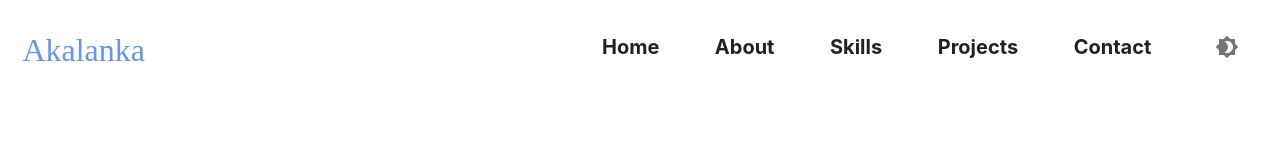
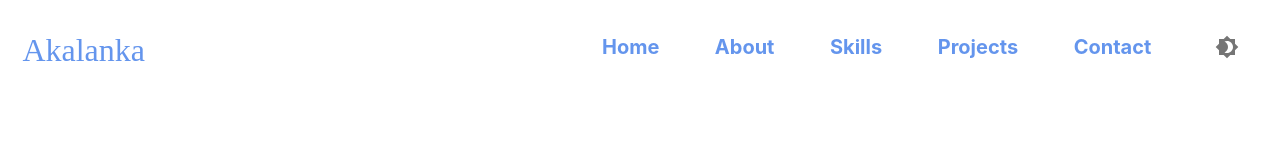
Before and after one commit to Vimu26/personal-portfolio, a React (Create React App) app: page / in a window 1280 px wide. Shown: the top 142 px of the page. Built offline with nearby package versions, Linux system fonts and the light colour scheme.

Commit message:
fixes done

```diff
--- a/src/Pages/Header/Header.jsx
+++ b/src/Pages/Header/Header.jsx
@@ -13,7 +13,7 @@ import CancelOutlinedIcon from "@mui/icons-material/CancelOutlined";
 import { Link } from "react-router-dom";
 import Brightness4Icon from "@mui/icons-material/Brightness4";
 
-const Header = ({ darkMode, toggleDarkMode, location }) => {
+const Header = ({ darkMode, toggleDarkMode ,location }) => {
   const theme = useTheme();
   const isSmallScreen = useMediaQuery(theme.breakpoints.down("sm"));
   const [isMenuOpen, setIsMenuOpen] = useState(false);
@@ -70,7 +70,7 @@ const Header = ({ darkMode, toggleDarkMode, location }) => {
                     onClick={() => scrollToSection("home")}
                     style={{
                       textDecoration: "none",
-                      color: theme.palette.text.primary,
+                      color: "cornflowerblue",
                       fontSize: "20px",
                     }}
                   >
@@ -83,7 +83,7 @@ const Header = ({ darkMode, toggleDarkMode, location }) => {
                     onClick={() => scrollToSection("about")}
                     style={{
                       textDecoration: "none",
-                      color: theme.palette.text.primary,
+                      color: "cornflowerblue" ,
                       fontSize: "20px",
                     }}
                   >
@@ -96,7 +96,7 @@ const Header = ({ darkMode, toggleDarkMode, location }) => {
                     onClick={() => scrollToSection("skills")}
                     style={{
                       textDecoration: "none",
-                      color: theme.palette.text.primary,
+                     color: "cornflowerblue" ,
                       fontSize: "20px",
                     }}
                   >
@@ -109,7 +109,7 @@ const Header = ({ darkMode, toggleDarkMode, location }) => {
                     onClick={() => scrollToSection("projects")}
                     style={{
                       textDecoration: "none",
-                      color: theme.palette.text.primary,
+                     color: "cornflowerblue" ,
                       fontSize: "20px",
                     }}
                   >
@@ -122,21 +122,21 @@ const Header = ({ darkMode, toggleDarkMode, location }) => {
                     onClick={() => scrollToSection("contact")}
                     style={{
                       textDecoration: "none",
-                      color: theme.palette.text.primary,
+                     color: "cornflowerblue" ,
                       fontSize: "20px",
                     }}
                   >
                     <b>Contact</b>
                   </Link>
                 </Grid>
-                <Grid item style={{ paddingLeft: "0", marginTop: "-8px" }}>
+                <Grid item style={{ paddingLeft: "0" , marginTop: '-8px' }} >
                   <IconButton
                     onClick={toggleDarkMode}
                     aria-label="Toggle Dark Mode"
                   >
                     <Brightness4Icon />
                   </IconButton>
-                </Grid>
+                  </Grid>
               </Grid>
             </Grid>
           )}
@@ -180,9 +180,9 @@ const Header = ({ darkMode, toggleDarkMode, location }) => {
               onClick={() => scrollToSection("home")}
               style={{
                 textDecoration: "none",
-                color: theme.palette.text.primary,
+               color: "cornflowerblue" ,
                 fontSize: "20px",
-                textAlign: "center",
+                textAlign:'center'
               }}
             >
               <b>Home</b>
@@ -191,9 +191,9 @@ const Header = ({ darkMode, toggleDarkMode, location }) => {
               onClick={() => scrollToSection("about")}
               style={{
                 textDecoration: "none",
-                color: theme.palette.text.primary,
+               color: "cornflowerblue" ,
                 fontSize: "20px",
-                textAlign: "center",
+                textAlign:'center'
               }}
             >
               <b>About</b>
@@ -202,9 +202,9 @@ const Header = ({ darkMode, toggleDarkMode, location }) => {
               onClick={() => scrollToSection("skills")}
               style={{
                 textDecoration: "none",
-                color: theme.palette.text.primary,
+               color: "cornflowerblue" ,
                 fontSize: "20px",
-                textAlign: "center",
+                textAlign:'center'
               }}
             >
               <b>Skills</b>
@@ -213,9 +213,9 @@ const Header = ({ darkMode, toggleDarkMode, location }) => {
               onClick={() => scrollToSection("projects")}
               style={{
                 textDecoration: "none",
-                color: theme.palette.text.primary,
+               color: "cornflowerblue" ,
                 fontSize: "20px",
-                textAlign: "center",
+                textAlign:'center'
               }}
             >
               <b>Projects</b>
@@ -224,16 +224,19 @@ const Header = ({ darkMode, toggleDarkMode, location }) => {
               onClick={() => scrollToSection("contact")}
               style={{
                 textDecoration: "none",
-                color: theme.palette.text.primary,
+               color: "cornflowerblue" ,
                 fontSize: "20px",
-                textAlign: "center",
+                textAlign:'center'
               }}
             >
               <b>Contact</b>
             </Link>
           </Stack>
         </Box>
-        <IconButton onClick={toggleDarkMode} aria-label="Toggle Dark Mode">
+        <IconButton
+          onClick={toggleDarkMode}
+          aria-label="Toggle Dark Mode"
+        >
           <Brightness4Icon />
         </IconButton>
       </Drawer>
```
